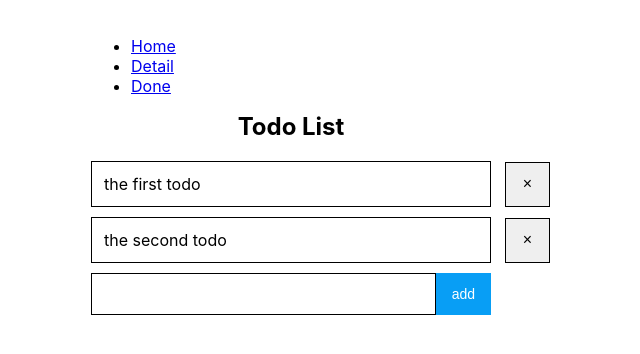
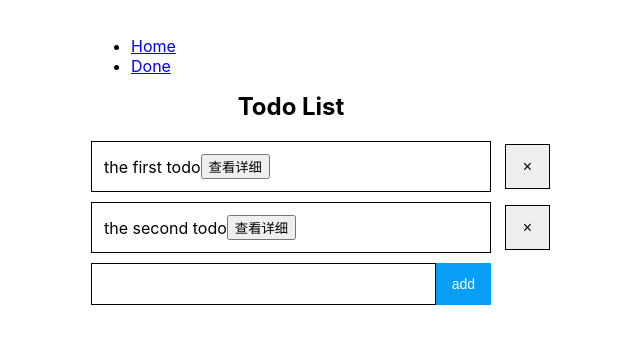
Before and after one commit to Lanest8/day10-todo, a React (Create React App) app: page / in a window 1280 px wide. Shown: the top 354 px of the page, without its empty margins (349-989 px from the left). Built offline with nearby package versions, Linux system fonts and the light colour scheme.

Commit message:
feat(router): add viewDetail

```diff
--- a/src/components/TodoItem.js
+++ b/src/components/TodoItem.js
@@ -1,10 +1,11 @@
 import {useContext} from "react";
 
 import {TodoContext} from "../contexts/TodoContext";
+import {useNavigate} from "react-router";
 
 export function TodoItem(props) {
 	const {state, dispatch} = useContext(TodoContext);
-
+	const navigate = useNavigate();
 	function makeAsDone() {
 		dispatch({
 			type: "TOGGLE_TODO",
@@ -19,6 +20,14 @@ export function TodoItem(props) {
 		});
 	}
 
+	function viewDetail() {
+		if (props.todo.done) {
+			navigate(`/done/${props.todo.id}`);
+		} else {
+			navigate(`/todo/${props.todo.id}`);
+		}
+	}
+
 	return <div className={"todo-item"}>
 		<span
 			className={props.todo.done ? "todo-done" : ""}
@@ -26,6 +35,7 @@ export function TodoItem(props) {
 		>
 			{props.todo.text}
 		</span>
+		<button className="detail-button" onClick={viewDetail}>查看详细</button>
 		<button className="delete-button" onClick={deleteTodo}>×</button>
 	</div>;
 }
--- a/src/layouts/DefaultLayout.js
+++ b/src/layouts/DefaultLayout.js
@@ -6,7 +6,6 @@ export function DefaultLayout() {
 			<nav>
 				<ul>
 					<li><NavLink to={"/"}>Home</NavLink></li>
-					<li><NavLink to={"/todo/:id"}>Detail</NavLink></li>
 					<li><NavLink to={"/done"}>Done</NavLink></li>
 				</ul>
 			</nav>
```
Also changed, not shown: src/routes/Routes.js (+9 -4 lines).
